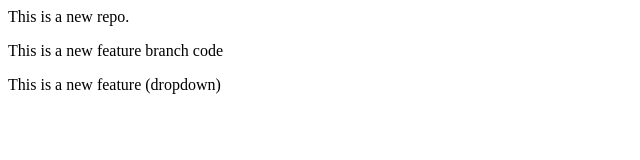
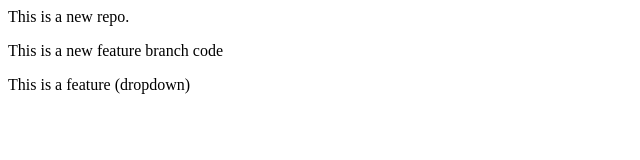
Before and after one commit to Tanha-13/localrepo-to-remoterepo-check, a plain HTML site: page index.html in a window 1280 px wide. Shown: the full height of the page, 0-640 px from the left. Drawn offline with Linux system fonts and the light colour scheme.

Commit message:
dropdown

```diff
--- a/index.html
+++ b/index.html
@@ -1,3 +1,3 @@
 <p>This is a new repo.</p>
 <p>This is a new feature branch code</p>
-<p>This is a new feature (dropdown)</p>
+<p>This is a feature (dropdown)</p>
```
